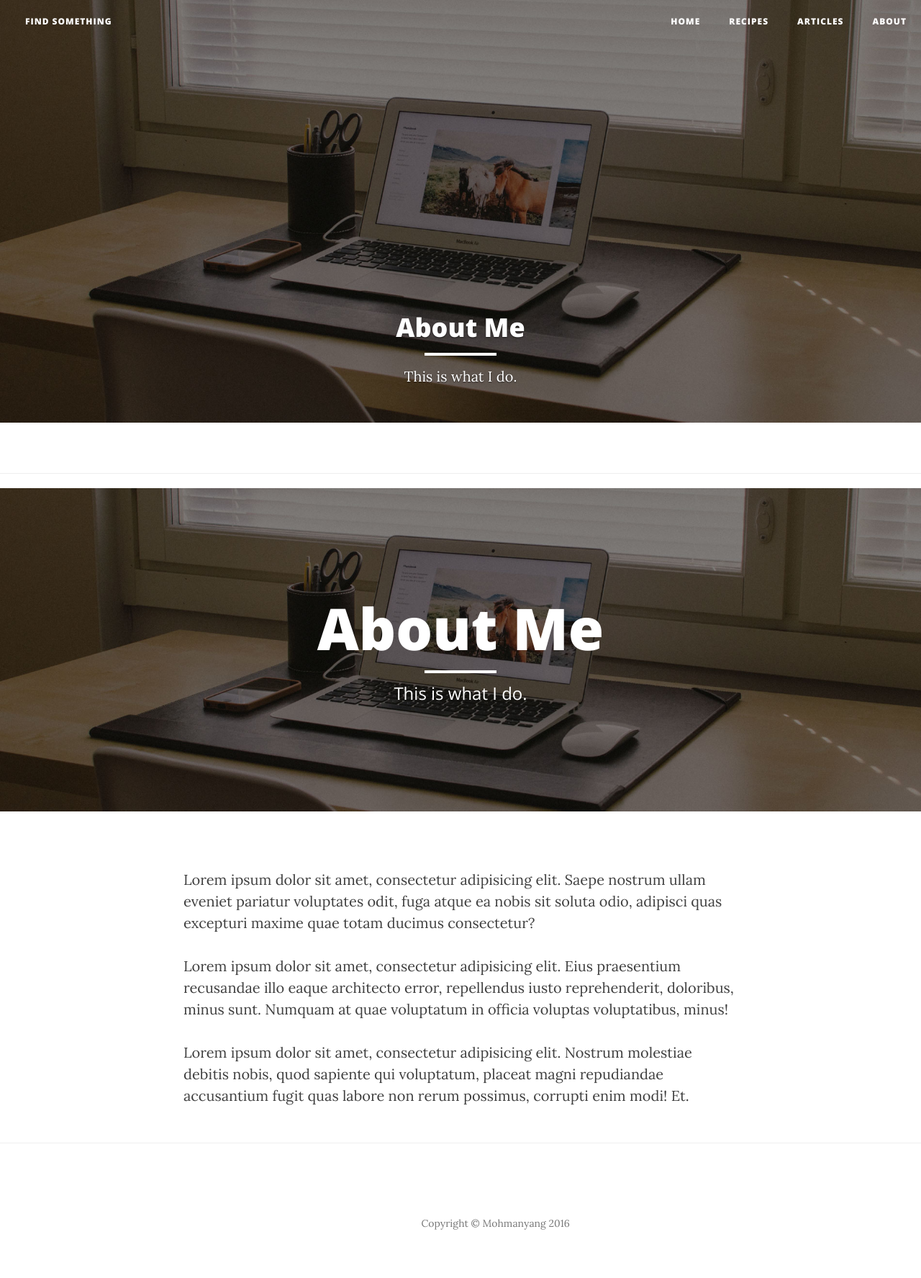
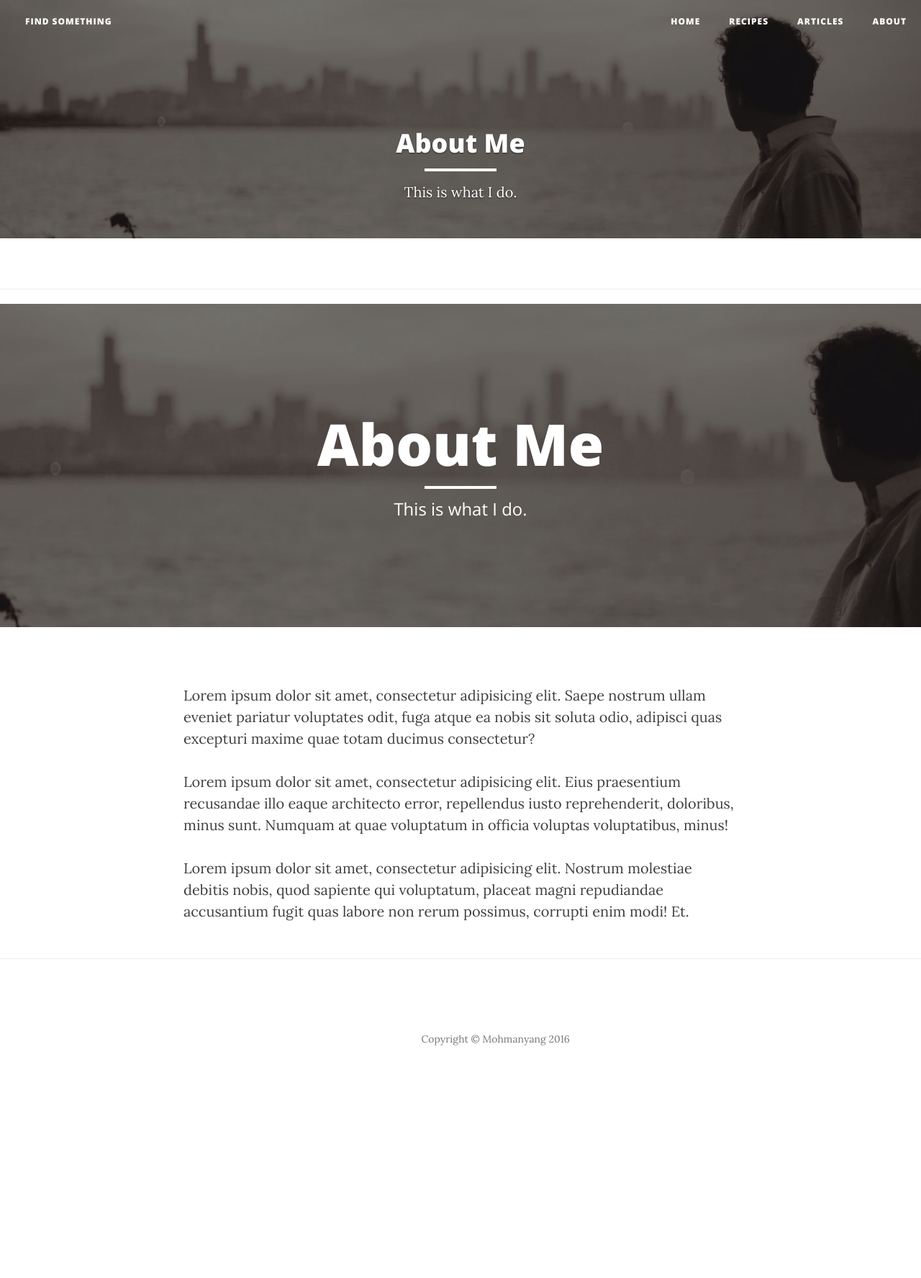
Before and after one commit to LaVillaine/LaVillaine.github.io, a Jekyll site: the page built from about.html, in a window 1280 px wide. Shown: the whole page at 72% size. Built offline with Jekyll 4.4.1, drawn with Linux system fonts in a browser that asks for light colours; nearby versions of some CDN libraries; after the commit the page ends 1519 px from its top, so only the background shows below that.

Commit message:
changed site header

```diff
--- a/about.html
+++ b/about.html
@@ -2,7 +2,7 @@
 title: "About Me"
 siteHeading: "About Me"
 subHeading: "This is what I do."
-image: "/img/home-bg.jpg"
+image: "/img/about-bg.jpg"
 ---
 
 <!DOCTYPE html>
--- a/articles.html
+++ b/articles.html
@@ -3,7 +3,7 @@
 title: "Articles"
 siteHeading: "Articles"
 subHeading: "Food for thought"
-image: "/img/home-bg.jpg"
+image: "/img/about-bg.jpg"
 bank:
  - Photoshop-Tutorial: "http://9e0ebbwji-xo-s6iq7rimh-3eb.hop.clickbank.net/"
  - Home-Decorating-Ideas: "http://b3657hqhiy3slvcfu9qqt5ez8c.hop.clickbank.net/"
--- a/index.html
+++ b/index.html
@@ -3,7 +3,7 @@
 title: "Mohmanyang"
 siteHeading: "Mohmanyang"
 subHeading: "Welcome - Bhɨkӑ Ntwoh"
-image: "/img/home-bg.jpg"
+image: "/img/about-bg.jpg"
 ---
 
 {% for post in paginator.posts %}
--- a/recipes.html
+++ b/recipes.html
@@ -3,7 +3,7 @@
 title: "Recipes"
 siteHeading: "Recipes"
 subHeading: "From my kitchen to yours - with love"
-image: "/img/home-bg.jpg"
+image: "/img/about-bg.jpg"
 ---
 
 <div class="post-list">
```
